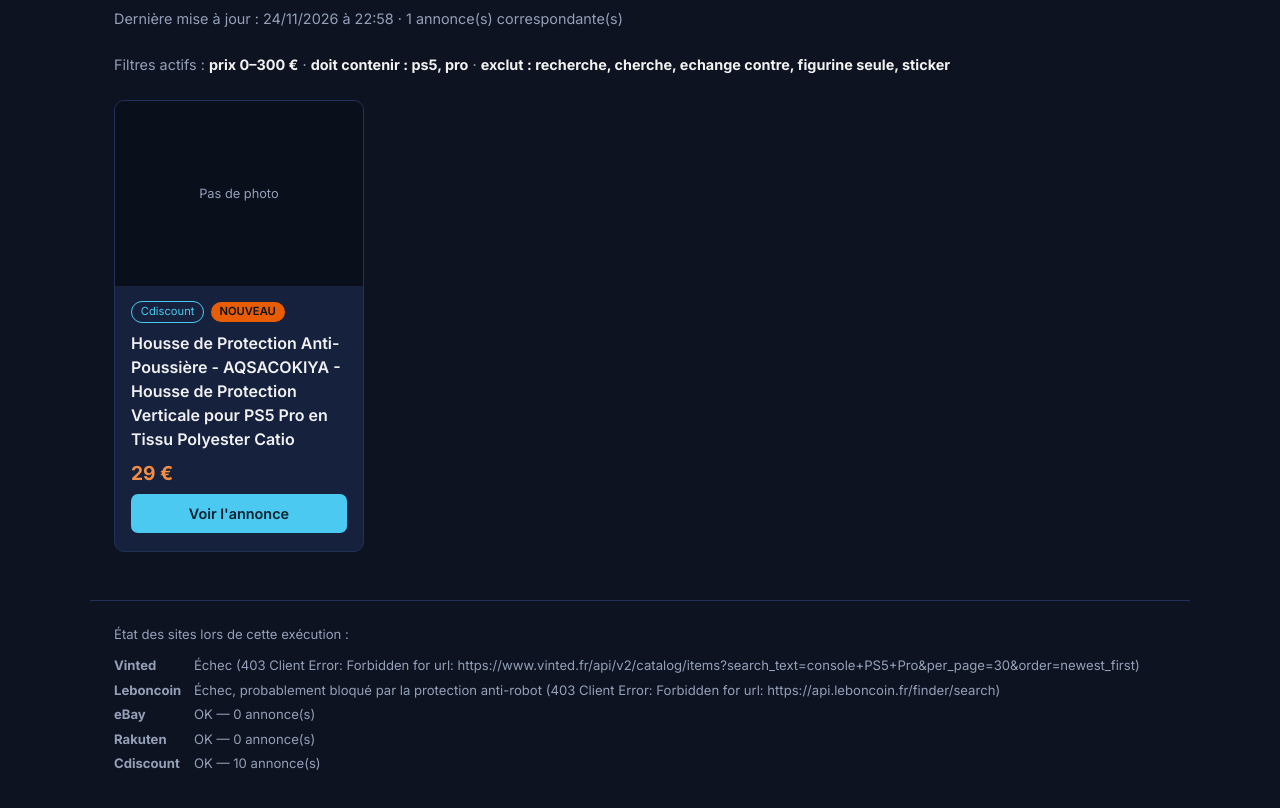
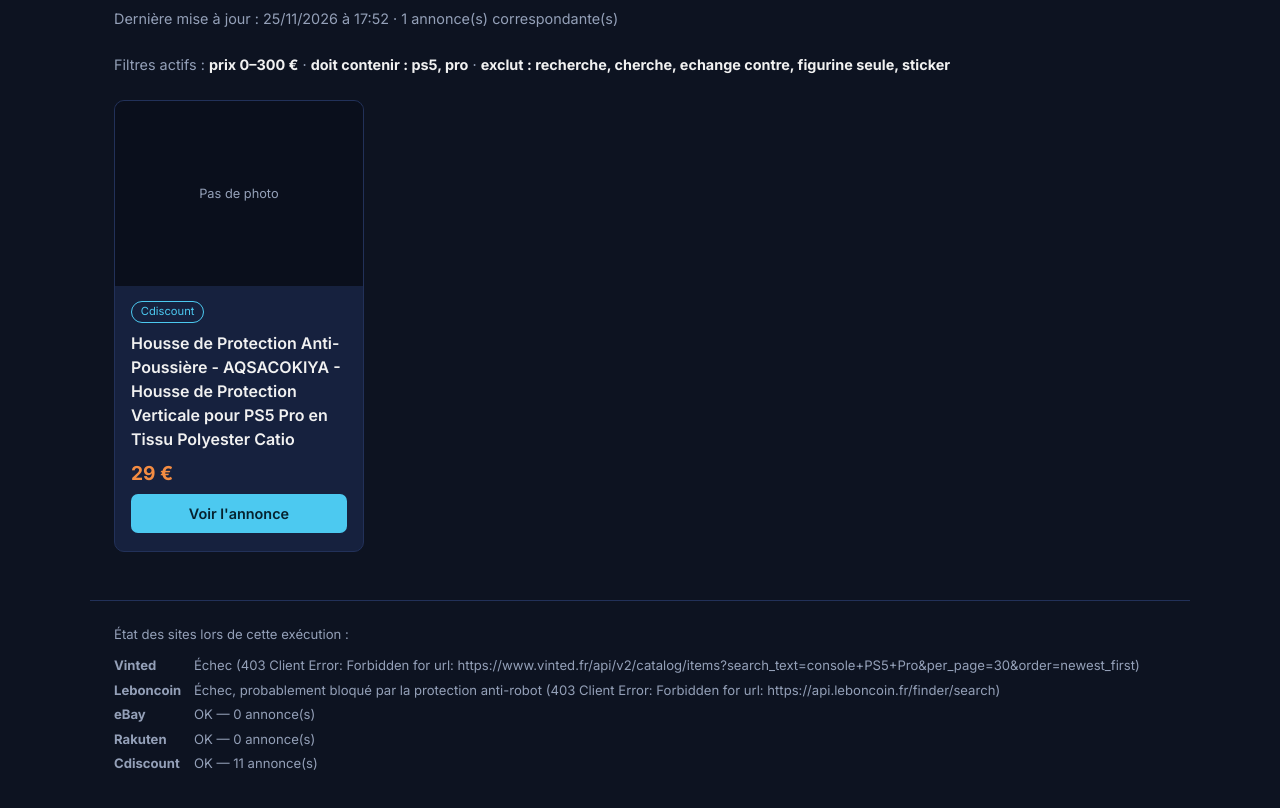
Before and after one commit to Alscino/veille-annonces, a plain HTML site: page docs/index.html in a window 1280 px wide. Shown: the part 106-914 px from the top of the page. Drawn offline with Linux system fonts and the light colour scheme.

Commit message:
Mise à jour des annonces

```diff
--- a/docs/index.html
+++ b/docs/index.html
@@ -159,7 +159,7 @@
 <header>
   <div class="eyebrow">VEILLE AUTOMATIQUE</div>
   <h1>console PS5 Pro</h1>
-  <div class="meta">Dernière mise à jour : 24/11/2026 à 22:58 · 1 annonce(s) correspondante(s)</div>
+  <div class="meta">Dernière mise à jour : 25/11/2026 à 17:52 · 1 annonce(s) correspondante(s)</div>
 </header>
 
 <div class="criteria">
@@ -180,12 +180,12 @@
       <div class="body">
         <div class="badge-row">
           <span class="site-badge">Cdiscount</span>
-          <span class="new-badge">NOUVEAU</span>
+
         </div>
         <h3>Housse de Protection Anti-Poussière -  AQSACOKIYA - Housse de Protection Verticale pour PS5 Pro en Tissu Polyester Catio</h3>
         <div class="price">29 €</div>
 
-        <a class="cta" href="https://www.cdiscount.com/www.cdiscount.com/jeux-pc-video-console/ps5/housse-de-protection/f-1035001-aaaon35209.html#mpos=10|mp" target="_blank" rel="noopener">Voir l'annonce</a>
+        <a class="cta" href="https://www.cdiscount.com/www.cdiscount.com/jeux-pc-video-console/ps5/housse-de-protection/f-1035001-aaaon35209.html#mpos=11|mp" target="_blank" rel="noopener">Voir l'annonce</a>
       </div>
     </div>
 
@@ -205,7 +205,7 @@
 
     <tr><td><b>Rakuten</b></td><td>OK — 0 annonce(s)</td></tr>
 
-    <tr><td><b>Cdiscount</b></td><td>OK — 10 annonce(s)</td></tr>
+    <tr><td><b>Cdiscount</b></td><td>OK — 11 annonce(s)</td></tr>
 
   </table>
 </footer>
```
